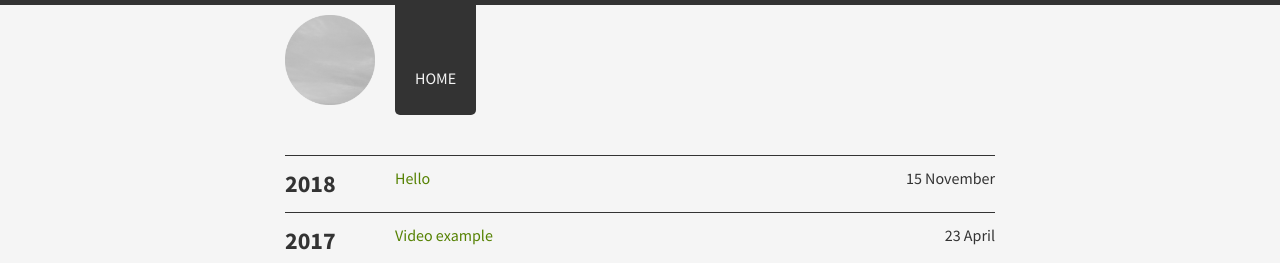
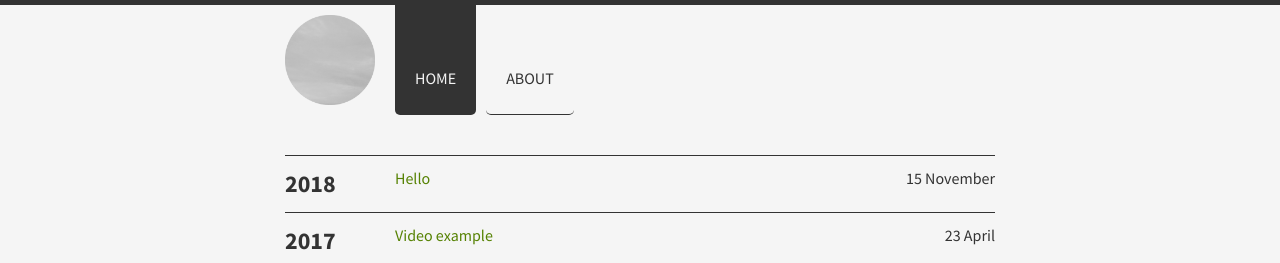
Before and after one commit to Homary/homary.github.io, a Jekyll site: the page built from index.html, in a window 1280 px wide. Shown: the top 263 px of the page. Built offline with Jekyll 4.4.1, drawn with Linux system fonts in a browser that asks for light colours.

Commit message:
添加导航

```diff
--- a/_data/links.yml
+++ b/_data/links.yml
@@ -1,2 +1,4 @@
 - url: /
   title: Home
+- url: /about
+  title: About
```
